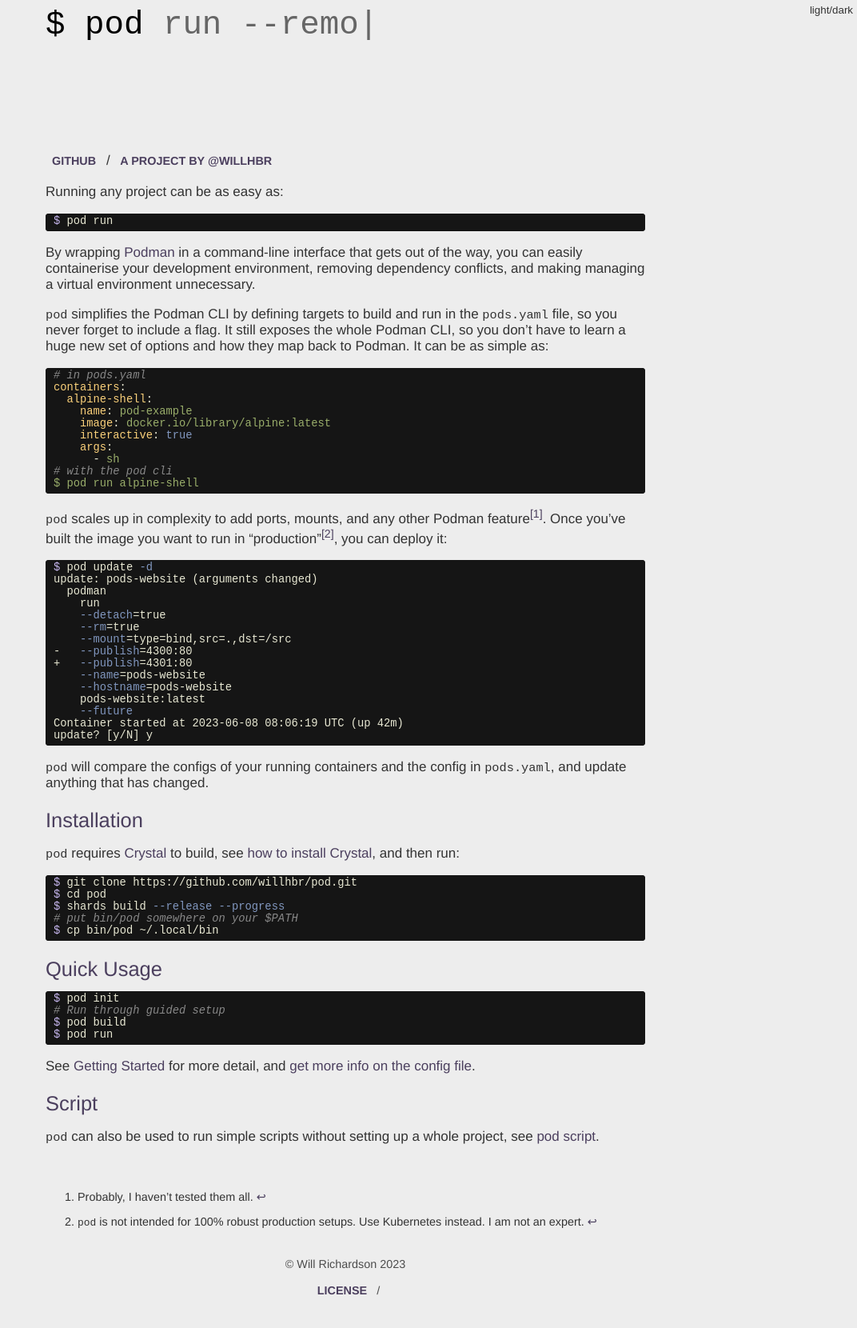
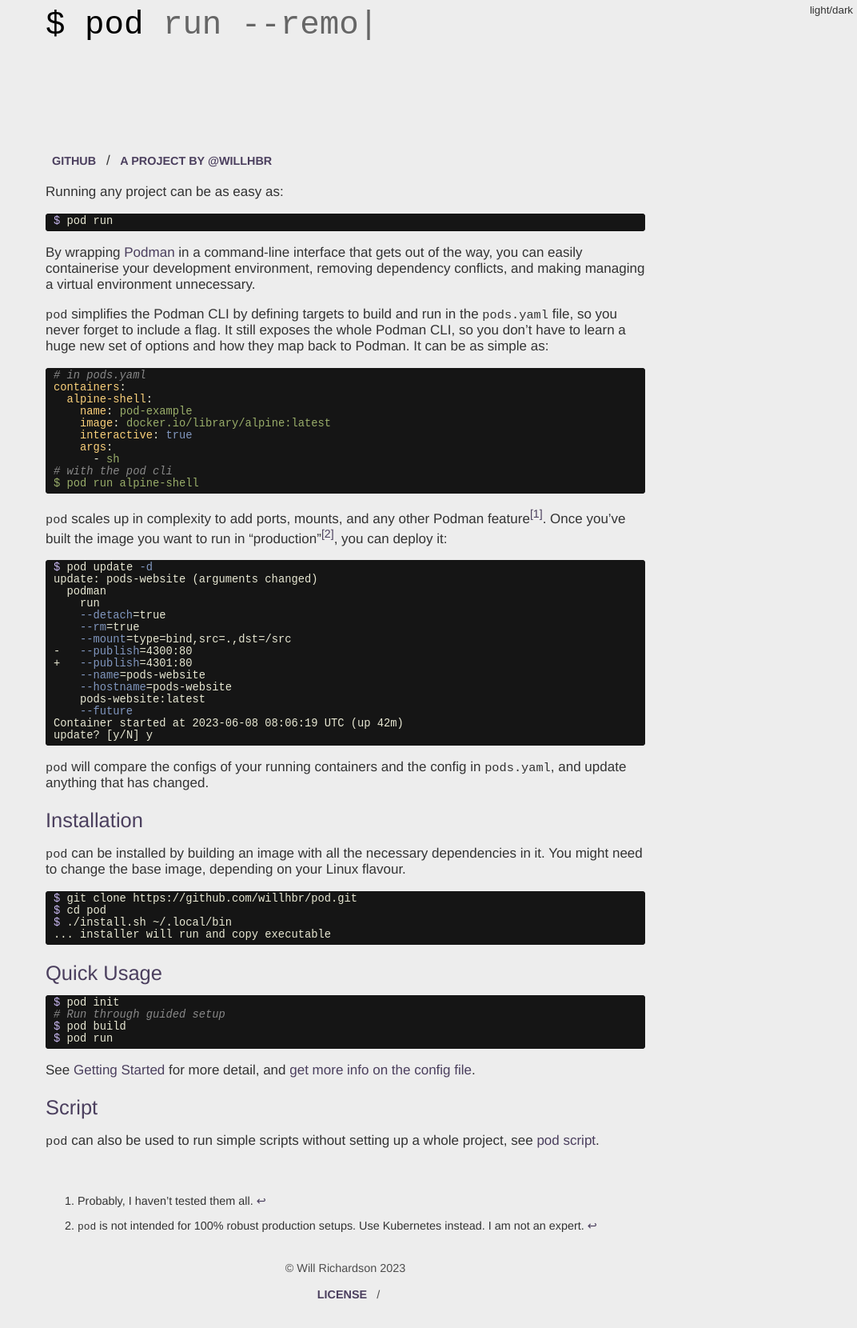
Before and after one commit to willhbr/pod, a Jekyll site: the page built from docs/index.md, in a window 1280 px wide. Shown: the whole page at 80% size, without its empty margins (208-1280 px from the left). Built offline with Jekyll 4.4.1, drawn with Linux system fonts in a browser that asks for light colours.

Commit message:
Better containerisation of installer

````diff
--- a/docs/index.md
+++ b/docs/index.md
@@ -55,17 +55,13 @@ update? [y/N] y
 
 ## Installation
 
-`pod` requires [Crystal][crystal] to build, see [how to install Crystal][crystal-install], and then run:
-
-[crystal]: https://crystal-lang.org
-[crystal-install]: https://crystal-lang.org/install/
+`pod` can be installed by building an image with all the necessary dependencies in it. You might need to change the base image, depending on your Linux flavour.
 
 ```shell
 $ git clone {{ site.urls.github }}.git
 $ cd pod
-$ shards build --release --progress
-# put bin/pod somewhere on your $PATH
-$ cp bin/pod ~/.local/bin
+$ ./install.sh ~/.local/bin
+... installer will run and copy executable
 ```
 
 ## Quick Usage
````
Also changed, not shown: docs/examples/getting-started.md (+1 -7 lines), pods.yaml (+15 -2 lines), 4 other files.
